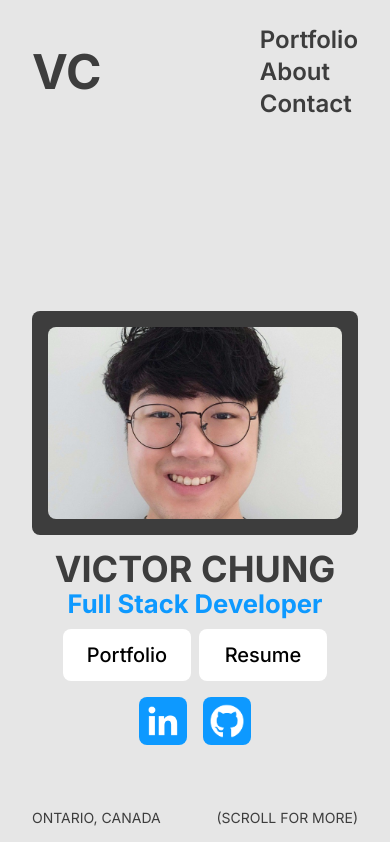
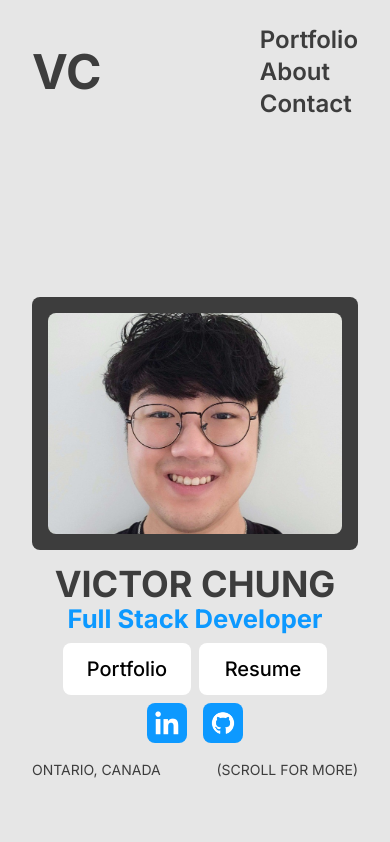
Before and after one commit to TheVicBro/portfolio, a Next.js app: page / in a window 390 px wide. Shown: the top 842 px of the page. Built offline with nearby package versions, Linux system fonts and the light colour scheme.

Commit message:
mobile fixes

```diff
--- a/src/app/globals.css
+++ b/src/app/globals.css
@@ -12,6 +12,7 @@ html {
   --padding-right: 0.5rem;
   --width: 8rem;
   --width-social: 3rem;
+  --width-social: 2.5rem;
 }
 
 .cursor {
--- a/src/app/page.tsx
+++ b/src/app/page.tsx
@@ -199,14 +199,14 @@ function MainContent() {
       </motion.div>
       <div ref={topRefView}/>
       <motion.div
-        className="h-screen sticky top-0 flex flex-col justify-between"
+        className="h-screen sticky top-0 flex flex-col justify-between pb-12 md:pb-0"
         style={{ opacity, y, pointerEvents: isMainClickable ? 'auto' : 'none' }}
         initial={{ opacity: 1, y: 0 }}
         transition={{ ease: 'easeOut' }}
       >
         <Navbar portfolioRef={portfolioRef} aboutRef={aboutRef} contactRef={contactRef} />
         <div className="flex lg:flex-row flex-col-reverse justify-center lg:justify-between h-[40%] 5xl:h-1/2 5xl:px-48 4xl:px-40 lg:px-24 px-8">
-          <div className="flex flex-col justify-between lg:text-left text-center -mb-28 lg:mb-0">
+          <div className="flex flex-col justify-between lg:text-left text-center -mb-36 lg:mb-0">
             <div>
               <div className="truncate">
                 <motion.div
@@ -254,31 +254,31 @@ function MainContent() {
               </div>
             </div>
             <div className="flex lg:justify-between justify-center items-end">
-              <div className="flex space-x-4 5xl:px-12 lg:px-10 px-4 lg:mt-0 mt-4">
+              <div className="flex space-x-4 5xl:px-12 lg:px-10 px-4 lg:mt-0 mt-2">
                 <Link href="https://www.linkedin.com/in/victor-chung-ca/" target="_blank" rel="noopener noreferrer">
                   <motion.button
-                    className="flex justify-center items-center rounded-lg bg-skyblue lg:h-16 h-12"
+                    className="flex justify-center items-center rounded-lg bg-skyblue h-10 md:h-12 lg:h-16"
                     initial={{ width: 0 }}
                     animate={{ width: "var(--width-social)" }}
                     transition={{ duration: 1, ease: "easeOut" }}
                     layout="preserve-aspect"
                     whileTap={{ scale: 0.85 }}
                   >
-                    <div className="lg:w-14 lg:h-14 w-10 h-10 relative">
+                    <div className="w-8 md:w-10 lg:w-14 h-8 md:h-10 lg:h-14 relative">
                       <Image src="/linkedin.png" alt="LinkedIn" fill />
                     </div>
                   </motion.button>
                 </Link>
                 <Link href="https://github.com/TheVicBro" target="_blank" rel="noopener noreferrer">
                   <motion.button
-                    className="flex justify-center items-center rounded-lg bg-skyblue lg:h-16 h-12"
+                    className="flex justify-center items-center rounded-lg bg-skyblue h-10 md:h-12 lg:h-16"
                     initial={{ width: 0 }}
                     animate={{ width: "var(--width-social)" }}
                     transition={{ duration: 1, ease: "easeOut" }}
                     layout="preserve-aspect"
                     whileTap={{ scale: 0.85 }}
                   >
-                    <div className="lg:w-14 lg:h-14 w-12 h-12 relative">
+                    <div className="w-8 md:w-10 lg:w-14 h-8 md:h-10 lg:h-14 relative">
                       <Image src="/github.png" alt="GitHub" fill />
                     </div>
                   </motion.button>
@@ -290,11 +290,12 @@ function MainContent() {
               </div>
             </div>
           </div>
-          <div className="bg-lightblack min-w-64 lg:w-1/3 3xl:w-1/4 lg:mx-0 sm:mx-44 h-full lg:mt-0 mt-4 rounded-lg -mt-32 lg:mt-0">
+          <div className="bg-lightblack min-w-64 lg:w-1/3 3xl:w-1/4 lg:mx-0 sm:mx-44 h-full lg:mt-0 mt-4 rounded-lg -mt-[8.5rem] lg:mt-0">
             <motion.div
               initial={{ height: 0 }}
               animate={{ height: "100%" }}
               transition={{ duration: 1, ease: "easeOut" }}
+              className="h-full"
             >
               <div className="w-full h-full 2xl:p-6 p-4">
                 <div className="relative w-full h-full">
```
